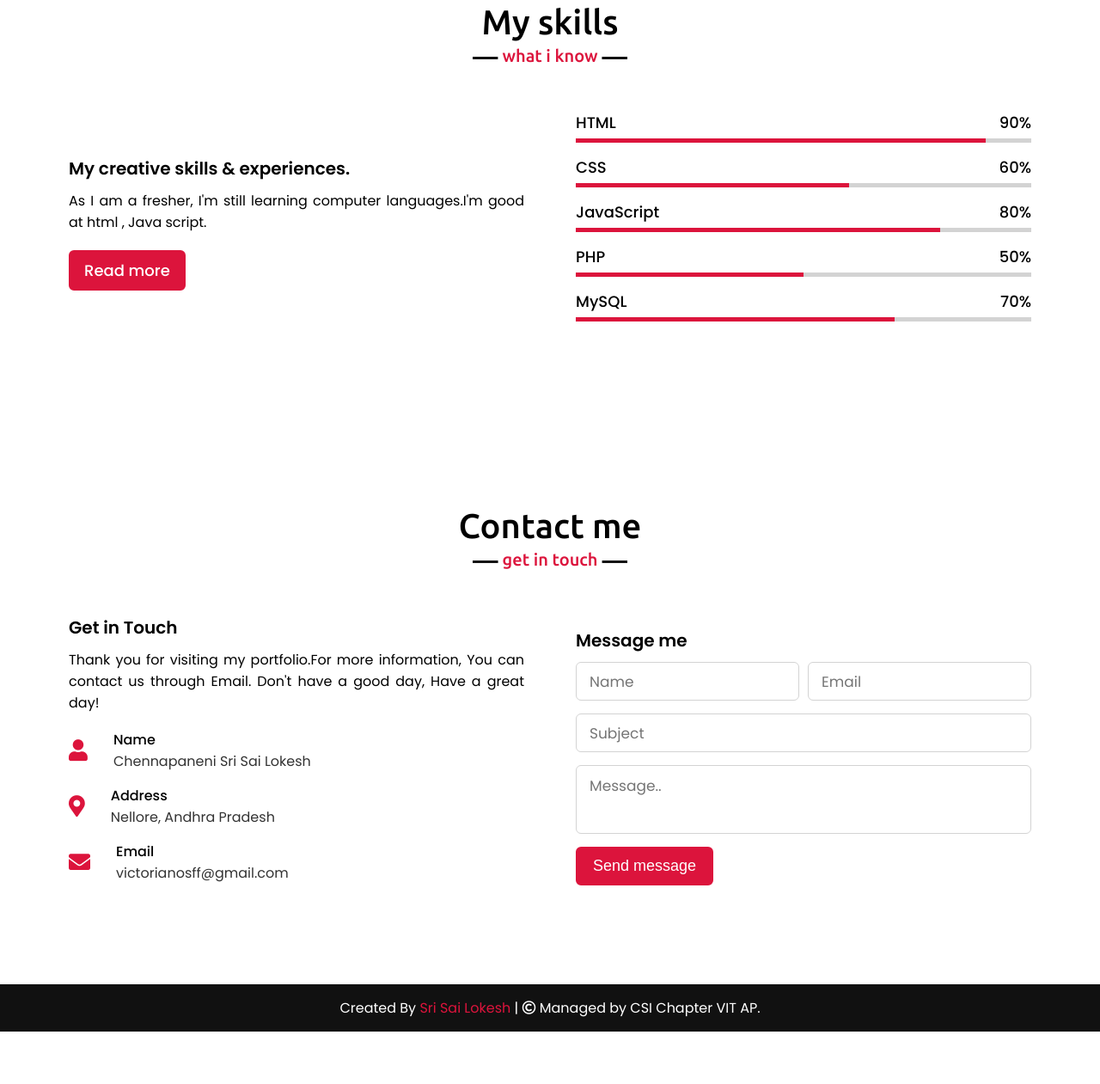
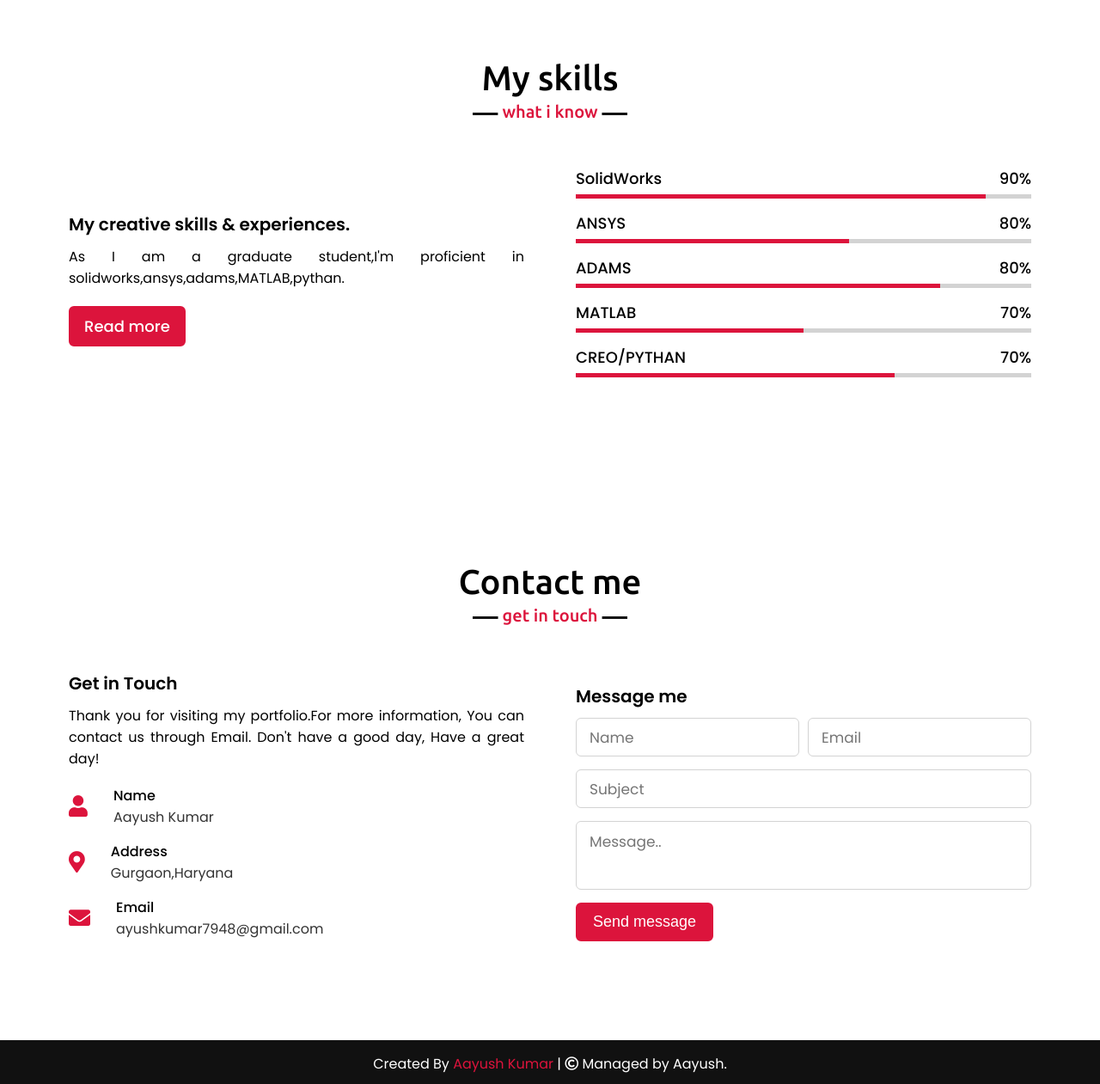
Before and after one commit to Aayush5479/aayush5479, a plain HTML site: page index.html in a window 1280 px wide. Shown: the part 2262-3523 px from the top of the page at 86% size. Before the commit the page ends 3462 px from the top, so only its background shows below. Drawn offline with nearby package versions, Linux system fonts and the light colour scheme.

Commit message:
Update index.html

```diff
--- a/index.html
+++ b/index.html
@@ -1,5 +1,5 @@
 <!DOCTYPE html>
-<!-- Created By Ch.Sri Sai Lokesh -->
+<!-- Aayush Kumar -->
 <html lang="en">
 <head>
     <meta charset="UTF-8">
@@ -55,8 +55,8 @@
                     <img src="images/profile-1.jpg.png.jpg" alt="">
                 </div>
                 <div class="column right">
-                    <div class="text">I'm Ch.Sri Sai Lokesh and I'm a <span class="typing-2"></span></div>
-                    <p>Hello, This is Ch.Sri Sai Lokesh. I'm an active,enthusiastic person. I am always interested in learning computer languages, and about technology. Currently, I am pursuing my B.Tech from Vellore Institute of Technology, Amaravathi. </p>
+                    <div class="text">I'm Aayush Kumar and I'm a <span class="typing-2"></span></div>
+                    <p>Hello, I am Aayush Kumar and i had completed my B.Tech in Mechanical Engineering from DTU . I have a strong proficiency in product design and development. I possess extensive experience working with design software such as SolidWorks, ANSYS, ADAMS, and various other tools. Additionally, I have successfully published several research papers that have allowed me to contribute to my field of interest. One of my notable achievements was leading the development of a Mars rover prototype from inception, which led to my representation of India at an international stage through qualification for the University Rover Challenge (URC) and subsequent participation in Utah, USA. Throughout my academic journey, I have worked on numerous projects involving the complete design and development process of products. My keen interest lies in designing and simulating 3D models, with a particular focus on ensuring their feasibility for manufacturing while considering potential restrictions.  </p>
                     <a href="#">Download CV</a>
                 </div>
             </div>
@@ -71,8 +71,8 @@
                 <div class="card">
                     <div class="box">
                         <i class="fas fa-paint-brush"></i>
-                        <div class="text">Web Design</div>
-                        <p>I'm a good web delevoper, But I haven't mastered it yet. I'm still trying to learn it.</p>
+                        <div class="text">Product Design</div>
+                        <p>I'm a good product delevoper and looking for opportunities in differnet fields. </p>
                     </div>
                 </div>
                 <div class="card">
@@ -101,41 +101,41 @@
             <div class="skills-content">
                 <div class="column left">
                     <div class="text">My creative skills & experiences.</div>
-                    <p>As I am a fresher, I'm still learning computer languages.I'm good at html , Java script.</p>
+                    <p>As I am a graduate student,I'm proficient in solidworks,ansys,adams,MATLAB,pythan.</p>
                     <a href="#">Read more</a>
                 </div>
                 <div class="column right">
                     <div class="bars">
                         <div class="info">
-                            <span>HTML</span>
+                            <span>SolidWorks</span>
                             <span>90%</span>
                         </div>
                         <div class="line html"></div>
                     </div>
                     <div class="bars">
                         <div class="info">
-                            <span>CSS</span>
-                            <span>60%</span>
+                            <span>ANSYS</span>
+                            <span>80%</span>
                         </div>
                         <div class="line css"></div>
                     </div>
                     <div class="bars">
                         <div class="info">
-                            <span>JavaScript</span>
+                            <span>ADAMS</span>
                             <span>80%</span>
                         </div>
                         <div class="line js"></div>
                     </div>
                     <div class="bars">
                         <div class="info">
-                            <span>PHP</span>
-                            <span>50%</span>
+                            <span>MATLAB</span>
+                            <span>70%</span>
                         </div>
                         <div class="line php"></div>
                     </div>
                     <div class="bars">
                         <div class="info">
-                            <span>MySQL</span>
+                            <span>CREO/PYTHAN</span>
                             <span>70%</span>
                         </div>
                         <div class="line mysql"></div>
@@ -157,21 +157,21 @@
                             <i class="fas fa-user"></i>
                             <div class="info">
                                 <div class="head">Name</div>
-                                <div class="sub-title">Chennapaneni Sri Sai Lokesh</div>
+                                <div class="sub-title">Aayush Kumar</div>
                             </div>
                         </div>
                         <div class="row">
                             <i class="fas fa-map-marker-alt"></i>
                             <div class="info">
                                 <div class="head">Address</div>
-                                <div class="sub-title">Nellore, Andhra Pradesh</div>
+                                <div class="sub-title">Gurgaon,Haryana</div>
                             </div>
                         </div>
                         <div class="row">
                             <i class="fas fa-envelope"></i>
                             <div class="info">
                                 <div class="head">Email</div>
-                                <div class="sub-title">victorianosff@gmail.com</div>
+                                <div class="sub-title">ayushkumar7948@gmail.com</div>
                             </div>
                         </div>
                     </div>
@@ -204,7 +204,7 @@
 
     <!-- footer section start -->
     <footer>
-        <span>Created By <a href="https://www.codingnepalweb.com">Sri Sai Lokesh</a> | <span class="far fa-copyright"></span> Managed by CSI Chapter VIT AP.</span>
+        <span>Created By <a>Aayush Kumar</a> | <span class="far fa-copyright"></span> Managed by Aayush.</span>
     </footer>
 
     <script src="script.js"></script>
```
